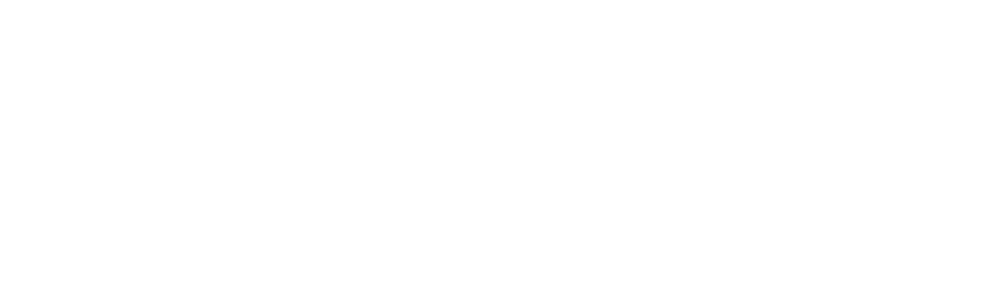
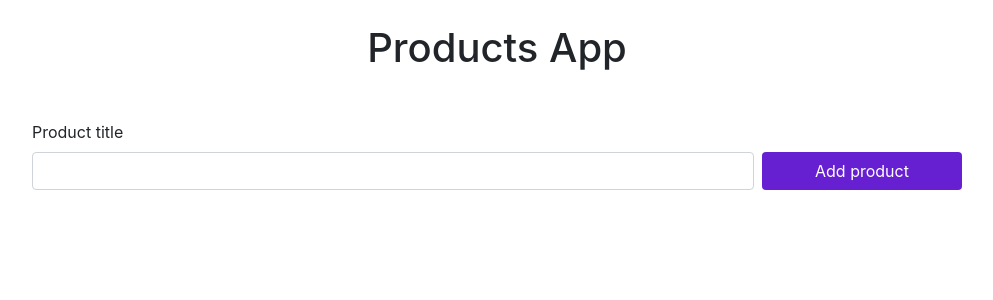
Before and after one commit to aldin-alagic/speck-academy-app, a React (Create React App) app: page / in a window 1280 px wide. Shown: the top 300 px of the page, without its empty margins (143-1136 px from the left). Built offline with nearby package versions, Linux system fonts and the light colour scheme.

Commit message:
Import and use Cart and Heading components in the App component

```diff
--- a/src/App.js
+++ b/src/App.js
@@ -1,4 +1,7 @@
 import React, { PureComponent } from "react";
+
+import { Heading } from "./components/Heading";
+import { Cart } from "./components/cart/Cart";
 
 import "./App.css";
 
@@ -6,7 +9,10 @@
   render() {
     return (
       <div className="main-container">
-        <main className="container col-9"></main>
+        <main className="container col-9">
+          <Heading />
+          <Cart />
+        </main>
       </div>
     );
   }
```
